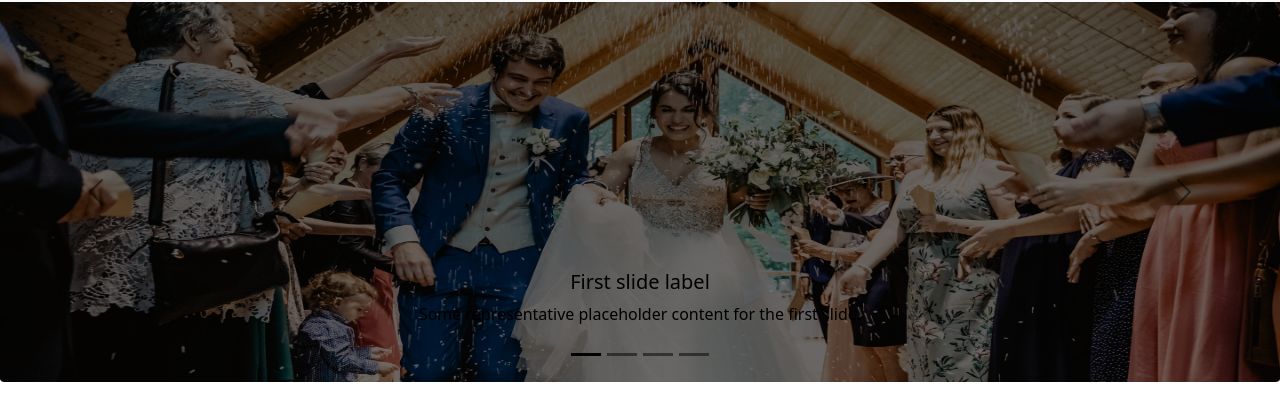
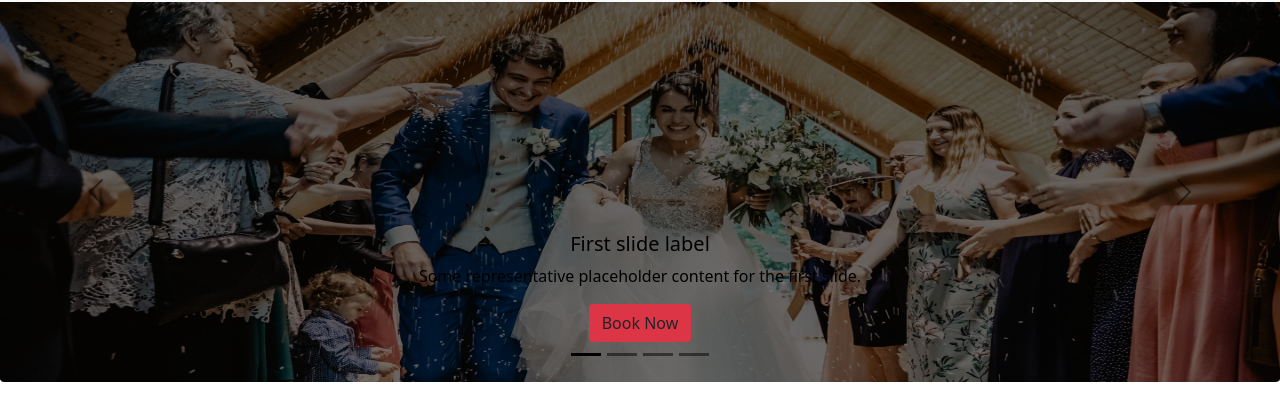
Before and after one commit to SantoSaha508/convension-center, a plain HTML site: page index.html in a window 1280 px wide. Shown: the part 48-468 px from the top of the page. Drawn offline with nearby package versions, Linux system fonts and the light colour scheme.

Commit message:
carousel end

```diff
--- a/index.html
+++ b/index.html
@@ -43,6 +43,7 @@
                 <div class="carousel-caption d-md-block">
                   <h5>First slide label</h5>
                   <p>Some representative placeholder content for the first slide.</p>
+                  <a href="https://aroundtownent.com/?gclid=Cj0KCQiAubmPBhCyARIsAJWNpiMVi50nl7i9Qv0-aGnYGVZjYRNXEUnjM14H5E0RzIVUDBZoEY8XGokaAr_OEALw_wcB" target="_blank"> <button class="btn bg-danger">Book Now</button></a>
                 </div>
               </div>
               <div class="carousel-item" data-bs-interval="2000">
@@ -50,13 +51,15 @@
                 <div class="carousel-caption d-md-block">
                   <h5>Second slide label</h5>
                   <p>Some representative placeholder content for the second slide.</p>
+                  <a href="https://specialevents.livenation.com/venues/pnc-bank-arts-center?awtrc=true&c=SEM_LNVenuesSpecialEvents_ggl_14857920715_128370882375_venues%20for%20wedding&GCID=0&gclid=Cj0KCQiAubmPBhCyARIsAJWNpiPGGE3TcfR-26dBWUxz6mWWgXkb64uNmGazvzJcnbPynw5HAgBdr0UaAsiBEALw_wcB&gclsrc=aw.ds" target="_blank"> <button class="btn bg-danger">Book Now</button></a>
                 </div>
               </div>
               <div class="carousel-item">
-                <img height="380px" src="images/picture1.jpg" class="d-block w-100" alt="...">
+                <img height="380px" src="images/center2.jpg" class="d-block w-100" alt="...">
                 <div class="carousel-caption d-md-block">
                   <h5>Third slide label</h5>
                   <p>Some representative placeholder content for the third slide.</p>
+                  <a href="https://www.battlegroundcc.com/events?gclid=Cj0KCQiAubmPBhCyARIsAJWNpiOTmi5lbw0dscHtO0H6Eg_pCiegWbFr_ifD9ztvnV4p6F0KPA1o0OQaAkuZEALw_wcB&__cf_chl_captcha_tk__=zC2_nC5t.fWyRmMWWPqGYlEKzSXqTiA37ZMFUBLzO1A-1643013084-0-gaNycGzNCNE" target="_blank"> <button class="btn bg-danger">Book Now</button></a>
                 </div>
               </div>
               <div class="carousel-item">
@@ -64,6 +67,7 @@
                 <div class="carousel-caption d-md-block">
                   <h5>Third slide label</h5>
                   <p>Some representative placeholder content for the third slide.</p>
+                  <a href="https://www.grand-plaza.com/?gclid=Cj0KCQiAubmPBhCyARIsAJWNpiNghVxSO5FhDhuxeOTh8Iqq31y5ySR_Xhd6A5GprcsvgybIxyVUNJcaAucBEALw_wcB" target="_blank"> <button class="btn bg-danger">Book Now</button></a>
                 </div>
               </div>
             </div>
```
